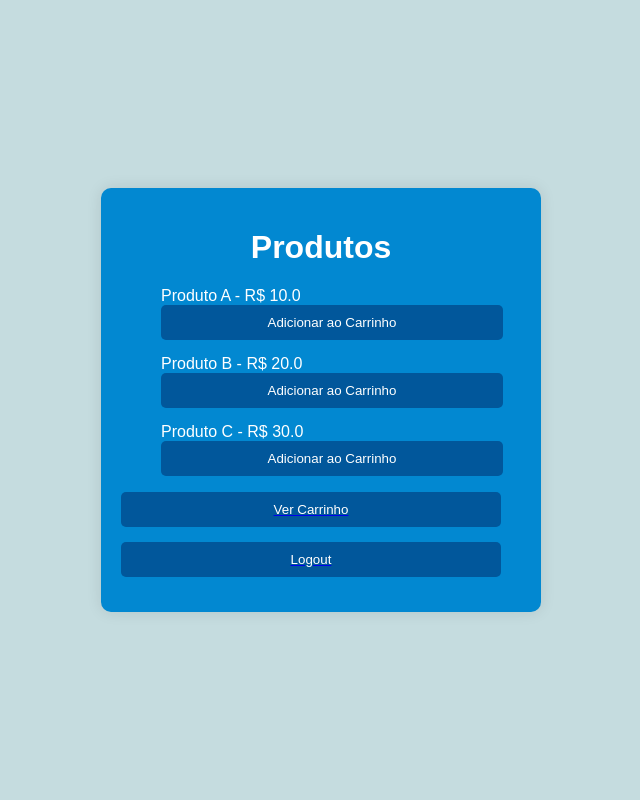
After one commit to CaFranca/Projeto_igao, a Flask app: page /produtos in a window 1280 px wide. The commit adds this page. Shown: the whole page, without its empty margins (319-959 px from the left). Run offline with Flask 3, Linux system fonts and the light colour scheme; the visitor is signed in with stand-in values (Sample User, id 1).

Commit message:
Pacth 18_10
— Foi adicionado o carrinho
— rotas não podem ser acessadas sem estar logados
— Pagina produtos foi adicionada
— página de erros HTTP foram adicionados (Não funcionam ainda)
— Continuo incapaz de fazer isso sem a ajuda de uma inteligência artificial corrigindo meus erros

```diff
--- a/LBP1_0Projeto07/app.py
+++ b/LBP1_0Projeto07/app.py
@@ -3,10 +3,17 @@ from controller.controller import blueprint_default as pagina
 from model.model import MeuMiddleware
 
 app = Flask(__name__)
-app.secret_key = 'top_seguranca'
+app.secret_key = 'top_seguranca'  # Defina uma chave secreta para a sessão
+
+# Configurações de segurança para cookies de sessão
+app.config['SESSION_COOKIE_HTTPONLY'] = True  # Protege contra XSS
+app.config['SESSION_COOKIE_SECURE'] = True  # Só envia o cookie via HTTPS
+
+# Registrar o Blueprint
 app.register_blueprint(pagina)
+
+# Registrar o middleware
 app.wsgi_app = MeuMiddleware(app.wsgi_app)
-# Registrar o middleware
 
 if __name__ == "__main__":
     app.run(debug=True)
--- a/LBP1_0Projeto07/controller/controller.py
+++ b/LBP1_0Projeto07/controller/controller.py
@@ -1,61 +1,143 @@
-from flask import Blueprint, render_template, request, session, redirect, url_for
+from flask import Blueprint, render_template, request, session, redirect, url_for, make_response, flash
+from werkzeug.exceptions import HTTPException
+import json  # Importa o módulo JSON
 from model.model import usuarios
+from functools import wraps
 
 blueprint_default = Blueprint("blueprint_cool", __name__)
 
-@blueprint_default.before_request
-def request_info():
-    print('Executa antes da requisição')
+# Área dos Cookies
+@blueprint_default.route('/set_cookie')
+def set_cookie():
+    resp = make_response("Cookie has been set!")
+    resp.set_cookie('username', 'Cazz', max_age=60*24)
+    return resp
 
-@blueprint_default.after_request
-def responde_info(response):
-    print('Executa antes da resposta')
-    return response
+@blueprint_default.route('/get_cookie')
+def get_cookie():
+    username = request.cookies.get('username')
+    if username:
+        return f'The username is {username}'
+    else:
+        return 'No cookie found!'
 
+@blueprint_default.route('/delete_cookie')
+def delete_cookie():
+    resp = make_response("Cookie has been deleted!")
+    resp.set_cookie('username', '', expires=0)
+    return resp
+
+# Função para verificar se o usuário está logado
 def login_required(f):
-    """Decorator para verificar se o usuário está logado."""
+    @wraps(f)
     def wrapper(*args, **kwargs):
         if 'login' not in session:
+            flash('Você precisa estar logado para acessar esta página.', 'warning')  # Mensagem de aviso
             return redirect(url_for('blueprint_cool.login'))
         return f(*args, **kwargs)
-    wrapper.__name__ = f.__name__
     return wrapper
 
+# Rota para tratar erro 404
+@blueprint_default.errorhandler(404)
+def page_not_found(e):
+    return render_template('404.html'), 404
+
+# Manipulador de erros genéricos
+@blueprint_default.errorhandler(Exception)
+def handle_generic_error(e):
+    return render_template('generic_error.html', message=str(e)), 500
+
+# Página inicial
 @blueprint_default.route("/")
 def index():
-
     return redirect(url_for('blueprint_cool.login'))
 
+# Rota de login
 @blueprint_default.route("/login", methods=["GET", "POST"])
 def login():
     if request.method == "POST":
         login = request.form["login"]
         senha = request.form["senha"]
 
-
+        # Verifica credenciais
         for usuario in usuarios:
             if usuario.login == login and usuario.senha == senha:
                 session['login'] = login
-                session['senha'] = senha
-
 
                 if login == 'admin':
                     return redirect(url_for('blueprint_cool.admin_page'))
 
                 return redirect(url_for('blueprint_cool.home'))
 
-        return render_template("erro.html")
+        flash('Credenciais inválidas. Tente novamente.', 'danger')  # Mensagem de erro
+        return redirect(url_for('blueprint_cool.login'))  # Redireciona para a página de login
 
     return render_template("index.html")
 
+# Página protegida por login
 @blueprint_default.route('/home')
 @login_required
 def home():
-    return "Página inicial - Bem-vindo!"
+    return render_template("sucesso.html")
 
+# Página do administrador
 @blueprint_default.route('/admin')
 @login_required
 def admin_page():
     if session['login'] != 'admin':
+        flash('Acesso negado. Você não tem permissão para acessar esta página.', 'danger')
         return redirect(url_for('blueprint_cool.index'))
-    return "Bem-vindo à página admin!"
+    flash('A operação foi um sucesso', 'success')
+    return render_template("sucesso.html")
+
+# Logout
+@blueprint_default.route('/logout')
+@login_required
+def logout():
+    session.pop('login', None)  # Remove o usuário da sessão
+    flash('Você foi desconectado com sucesso!', 'info')  # Mensagem de logout
+    return redirect(url_for('blueprint_cool.login'))  # Redireciona para a página de login
+
+# Página de produtos
+@blueprint_default.route('/produtos')
+@login_required
+def produtos():
+    produtos = [
+        {'id': '1', 'nome': 'Produto A', 'preco': 10.00},
+        {'id': '2', 'nome': 'Produto B', 'preco': 20.00},
+        {'id': '3', 'nome': 'Produto C', 'preco': 30.00}
+    ]
+    return render_template("produtos.html", produtos=produtos)
+
+# Adicionar ao carrinho
+@blueprint_default.route('/adicionar_ao_carrinho', methods=["POST"])
+@login_required
+def adicionar_ao_carrinho():
+    produto_id = request.form['produto_id']
+    carrinho = request.cookies.get('carrinho')
+
+    if carrinho:
+        carrinho = json.loads(carrinho)  # Converte a string JSON de volta para um dicionário
+    else:
+        carrinho = {}
+
+    if produto_id in carrinho:
+        carrinho[produto_id] += 1  # Incrementa a quantidade
+    else:
+        carrinho[produto_id] = 1  # Adiciona o produto
+
+    resp = make_response(redirect(url_for('blueprint_cool.produtos')))
+    resp.set_cookie('carrinho', json.dumps(carrinho), max_age=60*60*24)  # Serializa o dicionário como JSON
+    return resp
+
+# Ver carrinho
+@blueprint_default.route('/carrinho')
+@login_required
+def ver_carrinho():
+    carrinho = request.cookies.get('carrinho')
+    if carrinho:
+        carrinho = json.loads(carrinho)  # Converte a string JSON de volta para um dicionário
+    else:
+        carrinho = {}
+
+    return render_template("carrinho.html", carrinho=carrinho)
--- a/LBP1_0Projeto07/model/model.py
+++ b/LBP1_0Projeto07/model/model.py
@@ -9,7 +9,9 @@ class MeuMiddleware:
 
     def __call__(self, environ, start_response):
         print("Antes da Requisição")
-        return self.app(environ, start_response)
+        response = self.app(environ, start_response)
+        print("Após a Requisição")  # Logging pós-resposta
+        return response
 
 # Lista de usuários pré-definidos
 usuarios = [Usuario('admin', 'admin'), Usuario('Caique', 'aluno')]
--- a/LBP1_0Projeto07/templates/erro.html
+++ b/LBP1_0Projeto07/templates/erro.html
@@ -1,13 +1,11 @@
 <!DOCTYPE html>
 <html lang="pt-BR">
-
 <head>
     <meta charset="UTF-8">
     <meta name="viewport" content="width=device-width, initial-scale=1.0">
     <title>Acesso Negado</title>
     <link rel="stylesheet" href="{{ url_for('static', filename='styles.css') }}">
 </head>
-
 <body>
     <div class="container">
         <p>
@@ -19,5 +17,4 @@
         </button>
     </div>
 </body>
-
 </html>
--- /dev/null
+++ b/LBP1_0Projeto07/templates/produtos.html
@@ -0,0 +1,27 @@
+<!DOCTYPE html>
+<html lang="pt-BR">
+<head>
+    <meta charset="UTF-8">
+    <meta name="viewport" content="width=device-width, initial-scale=1.0">
+    <link rel="stylesheet" href="{{ url_for('static', filename='styles.css') }}">
+    <title>Produtos</title>
+</head>
+<body>
+    <div class="container">
+        <h1>Produtos</h1>
+        <ul>
+            {% for produto in produtos %}
+
+                {{ produto.nome }} - R$ {{ produto.preco }}
+                <form action="{{ url_for('blueprint_cool.adicionar_ao_carrinho') }}" method="post">
+                    <input type="hidden" name="produto_id" value="{{ produto.id }}">
+                    <button type="submit">Adicionar ao Carrinho</button>
+                </form>
+
+            {% endfor %}
+        </ul>
+        <a href="{{ url_for('blueprint_cool.ver_carrinho') }}"><button type="button">Ver Carrinho</button></a>
+        <a href="{{ url_for('blueprint_cool.logout') }}"><button type="button">Logout</button></a>
+    </div>
+</body>
+</html>
```
Also changed, not shown: LBP1_0Projeto07/TestesnoAPP.py (added, +28 -0 lines), LBP1_0Projeto07/templates/404.html (added, +16 -0 lines), LBP1_0Projeto07/templates/carrinho.html (added, +24 -0 lines), LBP1_0Projeto07/templates/index.html (+11 -4 lines), LBP1_0Projeto07/templates/sucesso.html (added, +33 -0 lines).
